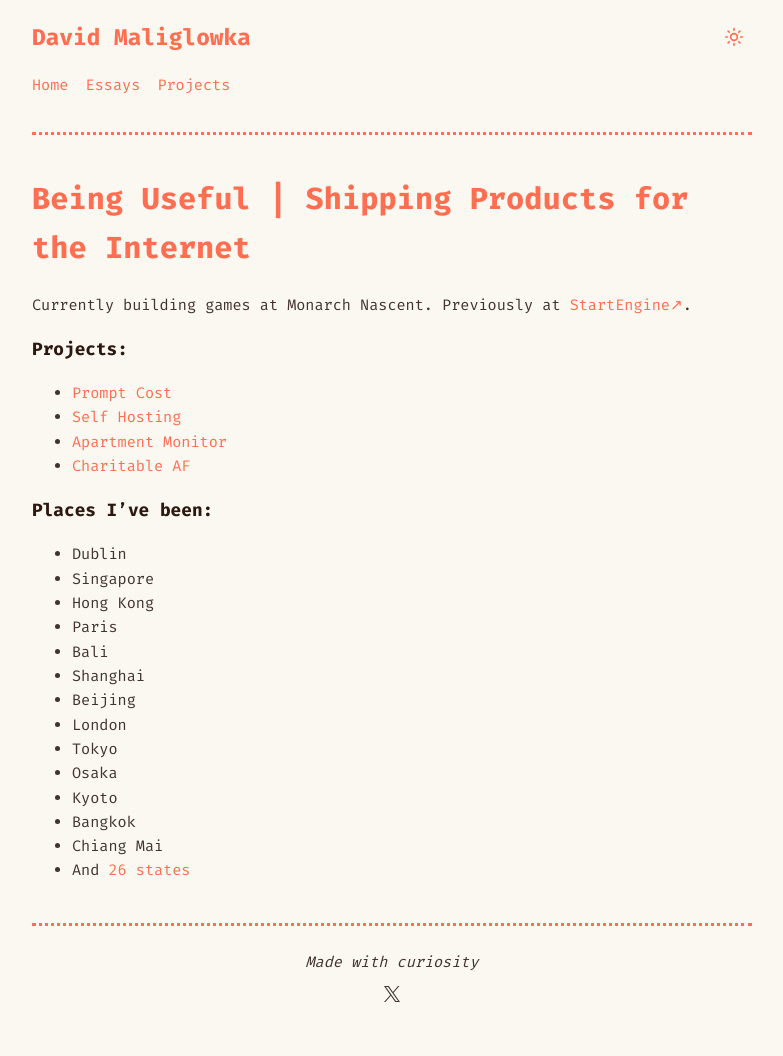
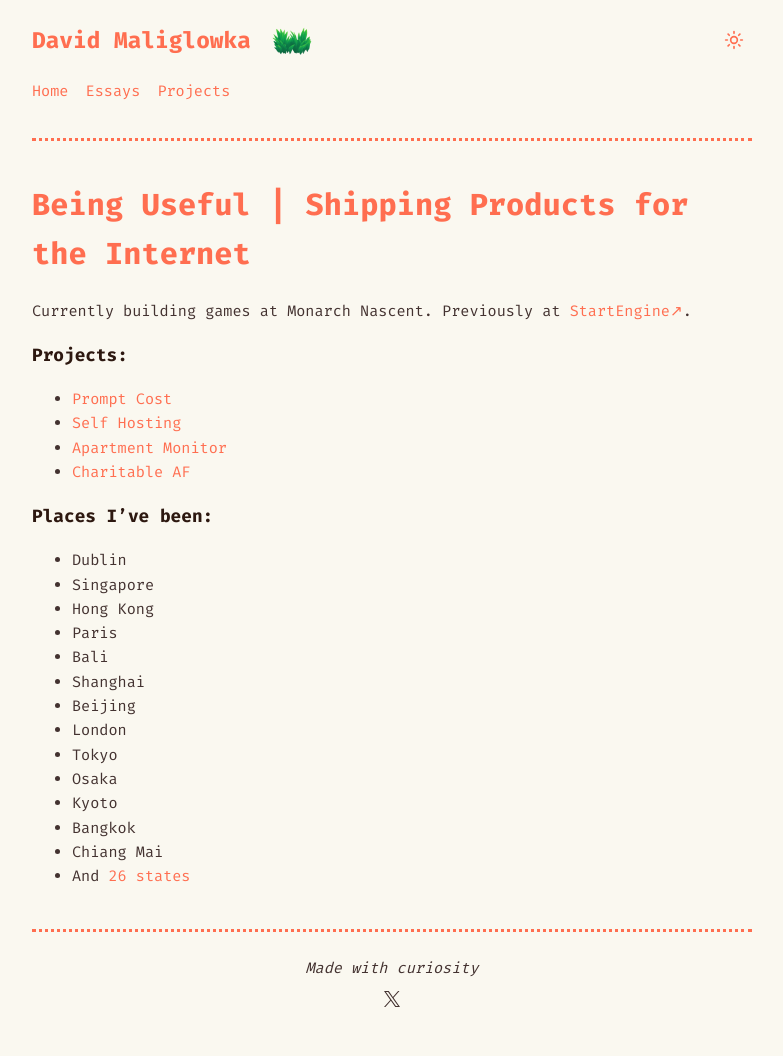
Before and after one commit to DavidMaliglowka/DavidMaliglowka.github.io, a Jekyll site: the page built from index.md, in a window 1280 px wide. Shown: the whole page, without its empty margins (248-1031 px from the left). Built offline with Jekyll 4.4.1, drawn with Linux system fonts in a browser that asks for light colours.

Commit message:
Implement Pokedex modal functionality and enhance header design
- Added a new modal for the Pokedex, including logic for opening and closing via a toggle button.
- Updated header layout to include a title container with a grass animation effect.
- Included the Pokedex iframe in multiple layout files for consistent access.
- Enhanced CSS styles for the modal and header elements.

```diff
--- a/_includes/header.html
+++ b/_includes/header.html
@@ -1,6 +1,12 @@
 <header>
     <div class="header-content">
-        <h2 class="title">{{ site.title }}</h2>
+        <div class="title-container">
+            <h2 class="title">{{ site.title }}</h2>
+            <div class="grass-container" id="pokedex-toggle">
+                <img src="/assets/design_assets/grass.png" alt="Grass" class="grass default-grass">
+                <img src="/assets/design_assets/grass-something-is-there.png" alt="Grass with alert" class="grass hover-grass">
+            </div>
+        </div>
         <button class="theme-toggle" onclick="toggleTheme()" id="theme-toggle">
             <img src="/assets/design_assets/sun.svg" alt="Light mode" class="theme-icon sun-icon">
             <img src="/assets/design_assets/moon.svg" alt="Dark mode" class="theme-icon moon-icon">
--- /dev/null
+++ b/_includes/pokedex-iframe.html
@@ -0,0 +1,7 @@
+<!-- Pokedex Modal Structure (Add this near the end of your body, e.g., before </body> in _layouts/default.html) -->
+<div id="pokedex-modal" class="modal">
+    <div class="modal-content">
+        <button id="modal-close-button" class="modal-close">&times;</button>
+        <iframe id="pokedex-iframe" src="about:blank" frameborder="0" allowtransparency="true"></iframe>
+    </div>
+</div>
--- a/_layouts/default.html
+++ b/_layouts/default.html
@@ -12,6 +12,7 @@
     </main>
 
     {% include footer.html %}
+    {% include pokedex-iframe.html %}
 
 </body>
 </html>
--- a/_layouts/page.html
+++ b/_layouts/page.html
@@ -19,6 +19,7 @@
     </main>
 
     {% include footer.html %}
+    {% include pokedex-iframe.html %}
 
 </body>
 </html>
--- a/_layouts/tagged.html
+++ b/_layouts/tagged.html
@@ -50,6 +50,7 @@
 </main>
 
 {% include footer.html %}
+{% include pokedex-iframe.html %}
 
 </body>
 
--- a/assets/js/main.js
+++ b/assets/js/main.js
@@ -86,4 +86,106 @@
             moonIcon.style.display = 'none';
         }
     }
+
+    // --- Pokedex Modal Logic ---
+    const pokedexToggle = document.getElementById('pokedex-toggle');
+    const modal = document.getElementById('pokedex-modal');
+    const closeModalButton = document.getElementById('modal-close-button');
+    const pokedexIframe = document.getElementById('pokedex-iframe');
+
+    // --- Configuration ---
+    const pokedexUrl = 'https://pokedex.maliglow.com/';
+    // Automatically get the origin from the URL for verification
+    const pokedexOrigin = new URL(pokedexUrl).origin; // Should be 'https://pokedex.maliglow.com'
+
+    // --- Event Listeners (for opening/closing via click) ---
+    if (pokedexToggle && modal && closeModalButton && pokedexIframe) {
+        // Open modal when the toggle element is clicked
+        pokedexToggle.addEventListener('click', (event) => {
+            event.preventDefault(); // Prevent default link behavior
+
+            // Basic check if the URL is set
+            if (pokedexUrl === '') {
+                 alert('Pokedex URL is not configured in main.js!');
+                 return;
+            }
+
+            // Add a timestamp query parameter to bypass browser cache
+            const cacheBustedUrl = `${pokedexUrl}?t=${Date.now()}`;
+            pokedexIframe.src = cacheBustedUrl; // Set iframe source
+
+            modal.classList.add('is-active'); // Show modal
+            document.body.style.overflow = 'hidden'; // Prevent background scrolling
+        });
+
+        // Close modal with the close button
+        closeModalButton.addEventListener('click', () => {
+            closeModal();
+        });
+
+        // Close modal by clicking on the background overlay
+        modal.addEventListener('click', (event) => {
+            // Only close if the click is directly on the modal overlay itself
+            if (event.target === modal) {
+                closeModal();
+            }
+        });
+    } else {
+        // Log an error if any required modal elements weren't found
+        console.error('Modal elements not found. Check IDs: pokedex-toggle, pokedex-modal, modal-close-button, pokedex-iframe.');
+    }
+
+    // --- Helper Function to Close Modal ---
+    function closeModal() {
+        // Check if elements exist before manipulating them
+        if (modal && pokedexIframe) {
+            modal.classList.remove('is-active'); // Hide modal
+            // Clear iframe src to stop potential background activity (e.g., sounds)
+            // and ensure it reloads fresh next time
+            pokedexIframe.src = 'about:blank';
+            document.body.style.overflow = '';
+        }
+    }
+
+    // --- Listener for Messages from Iframe ---
+    window.addEventListener('message', (event) => {
+        // 1. Verify Origin - IMPORTANT SECURITY STEP
+        if (event.origin !== pokedexOrigin) {
+            // console.warn(`Ignoring message from unexpected origin: ${event.origin}`); // Optional logging
+            return; // Exit if origin doesn't match
+        }
+
+        // 2. Verify Data - Check if it's the message we expect
+        if (event.data === 'escapePressed') {
+            console.log('Received escapePressed message from iframe.');
+            // 3. Check if modal is active before closing
+            const modalIsActive = modal && modal.classList.contains('is-active');
+            if (modalIsActive) {
+                 console.log('Closing modal based on iframe message.');
+                 closeModal();
+            }
+        } else {
+            // console.log(`Received unknown message from ${event.origin}:`, event.data); // Optional logging
+        }
+    });
+
+    // Optional: Close modal with the Escape key (Parent listener)
+    // This might now be redundant if the iframe handles Escape when focused,
+    // but can serve as a fallback if focus is somehow returned to the parent.
+    // It shouldn't cause issues as closeModal checks if the modal is already closed implicitly.
+    window.addEventListener('keydown', (event) => {
+        const modalIsActive = modal && modal.classList.contains('is-active');
+        if (event.key === 'Escape' && modalIsActive) {
+            // Check if focus is potentially inside the iframe - might not be reliable
+            // let isFocusInsideIframe = (document.activeElement === pokedexIframe);
+            // console.log(`Parent Escape key listener. Focus in iframe? ${isFocusInsideIframe}`);
+
+            // Avoid closing if the message listener likely already handled it,
+            // or just let closeModal handle idempotency. For simplicity, just call closeModal.
+             console.log('Parent Escape key listener triggered, closing modal.');
+            closeModal();
+        }
+    });
+    // --- End Pokedex Modal Logic ---
+
 });
--- a/assets/style.css
+++ b/assets/style.css
@@ -197,6 +197,13 @@
     color: var(--code-color);
     padding-left: 20px;
     font-style: italic;
+}
+
+/* Add this rule for all iframes */
+iframe {
+    background-color: transparent;
+    border: none; /* Ensure no default border */
+    color-scheme: normal;
 }
 
 header {
@@ -412,3 +419,116 @@
     height: 16px;
     fill:var(--text-color);
 }
+
+.title-container {
+    display: flex;
+    align-items: center;
+    gap: 1rem;
+}
+
+.grass-container {
+    position: relative;
+    width: 50px;
+    height: 40px;
+}
+
+.grass {
+    position: absolute;
+    top: 0;
+    left: 0;
+    width: 100%;
+    height: 100%;
+    object-fit: contain;
+    transition: opacity 0.3s ease;
+}
+
+.default-grass {
+    opacity: 1;
+}
+
+.hover-grass {
+    opacity: 0;
+}
+
+.grass-container:hover .default-grass {
+    opacity: 0;
+}
+
+.grass-container:hover .hover-grass {
+    opacity: 1;
+}
+
+
+/* --- Modal Styles --- */
+.modal {
+    display: none; /* Hidden by default */
+    position: fixed; /* Stay in place */
+    z-index: 1000; /* Sit on top */
+    left: 0;
+    top: 0;
+    width: 100%;
+    height: 100%;
+    overflow: auto; /* Enable scroll if needed for modal itself */
+    background-color: rgba(0, 0, 0, 0.7); /* Slightly darker overlay */
+    align-items: center; /* Center vertically */
+    justify-content: center; /* Center horizontally */
+}
+
+.modal.is-active {
+    display: flex; /* Show the modal */
+}
+
+.modal-content {
+    position: relative;
+    /* Remove background and border for invisibility */
+    /* background-color: var(--background-color); */
+    /* border: 1px solid var(--main-color); */
+    /* Remove padding that affects the container */
+    /* padding: 20px; */
+    /* Adjust size to better fit Pokedex - try percentage based or larger viewport units */
+    width: 95vw; /* Use viewport width */
+    max-width: 1100px; /* Increase max-width slightly */
+    height: 90vh; /* Use viewport height */
+    /* border-radius: 5px; */ /* Remove border radius */
+    display: flex;
+    flex-direction: column;
+    /* Remove margin: auto; as centering is handled by .modal flex properties */
+    /* margin: auto; */
+    /* Ensure no background/border is inherited */
+    background: none;
+    border: none;
+}
+
+.modal-close {
+    position: fixed; /* Position relative to the viewport */
+    top: 20px;       /* Distance from top */
+    right: 30px;      /* Distance from right */
+    z-index: 1010;   /* Ensure it's above the iframe content */
+    color: #fff;     /* Make it white for visibility on dark overlay */
+    font-size: 35px; /* Make it larger */
+    font-weight: bold;
+    background: rgba(0, 0, 0, 0.3); /* Optional: Subtle background for contrast */
+    border-radius: 50%; /* Make it circular */
+    width: 40px;
+    height: 40px;
+    line-height: 40px; /* Center the 'X' */
+    text-align: center; /* Center the 'X' */
+    cursor: pointer;
+    border: none;
+    padding: 0; /* Reset padding */
+}
+
+.modal-close:hover,
+.modal-close:focus {
+    color: var(--main-color); /* Use theme color on hover */
+    background: rgba(0, 0, 0, 0.5); /* Darken background slightly */
+    text-decoration: none;
+}
+
+#pokedex-iframe {
+    width: 100%;
+    height: 100%; /* Fill the container */
+    border: none; /* Remove default iframe border */
+    /* margin-top: 25px; Remove top margin */
+}
+/* --- End Modal Styles --- */
```
Also changed, not shown: assets/design_assets/grass-something-is-there.png (added), assets/design_assets/grass.png (added).
